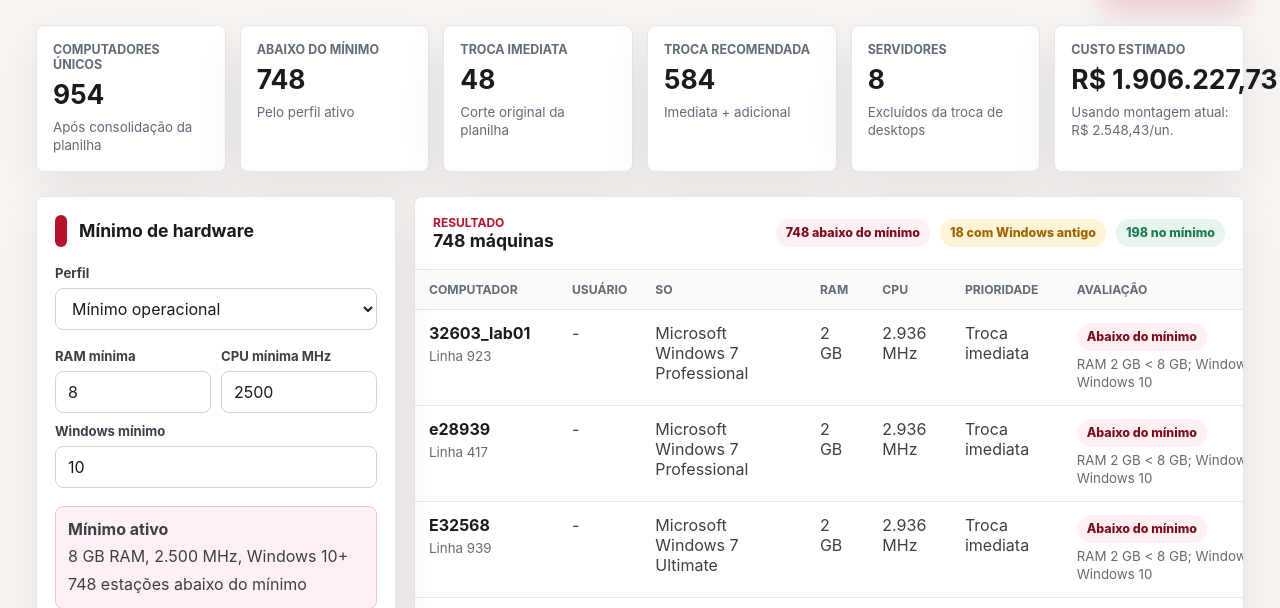
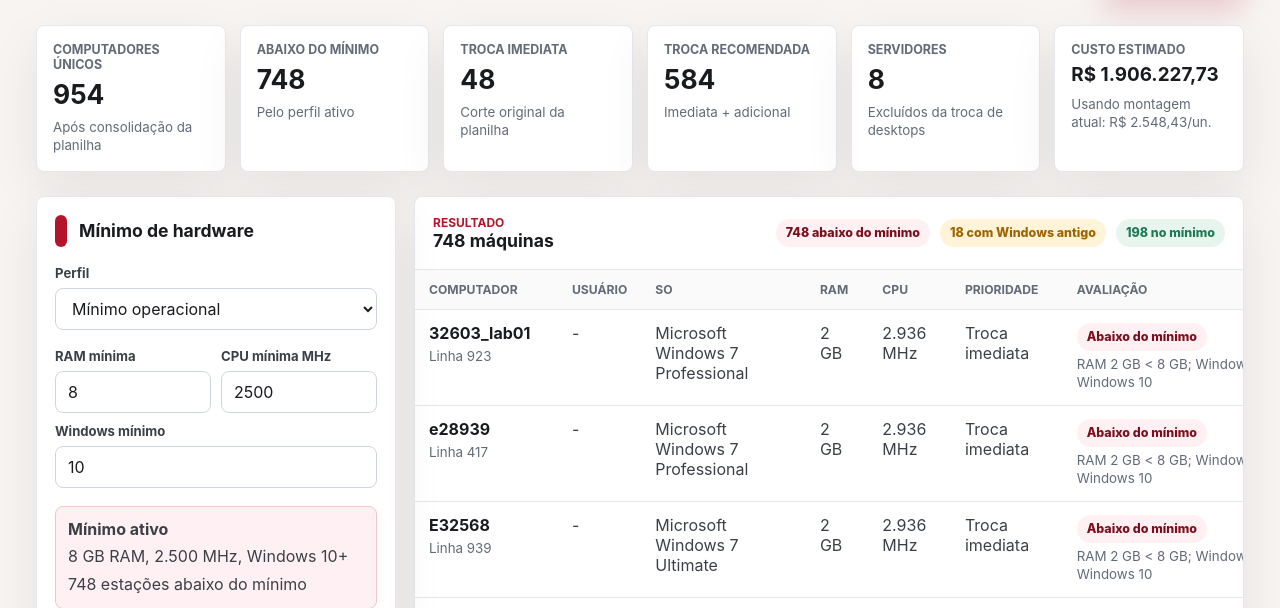
Before and after one commit to 1Luisin/rev-maq-scmjf, a plain HTML site: page index.html in a window 1280 px wide. Shown: the part 188-796 px from the top of the page. Drawn offline with Linux system fonts and the light colour scheme.

Commit message:
Corrigir estouro visual em cards de custo

```diff
--- a/app.js
+++ b/app.js
@@ -964,10 +964,13 @@
   }
 
   function statCard(label, value, detail) {
+    const valueText = typeof value === "number" ? formatNumber(value) : String(value);
+    const compactClass = valueText.length > 12 ? ' class="is-compact"' : "";
+
     return `
       <article class="stat-card">
         <span>${escapeHtml(label)}</span>
-        <strong>${typeof value === "number" ? formatNumber(value) : escapeHtml(value)}</strong>
+        <strong${compactClass}>${escapeHtml(valueText)}</strong>
         <small>${escapeHtml(detail || "")}</small>
       </article>
     `;
--- a/styles.css
+++ b/styles.css
@@ -235,10 +235,17 @@ input {
 }
 
 .stat-card strong {
+  max-width: 100%;
   margin-top: 8px;
   color: var(--ink-900);
   font-size: 1.65rem;
   line-height: 1.1;
+  overflow-wrap: normal;
+  white-space: nowrap;
+}
+
+.stat-card strong.is-compact {
+  font-size: clamp(1.18rem, 1.35vw, 1.38rem);
 }
 
 .stat-card small {
```
